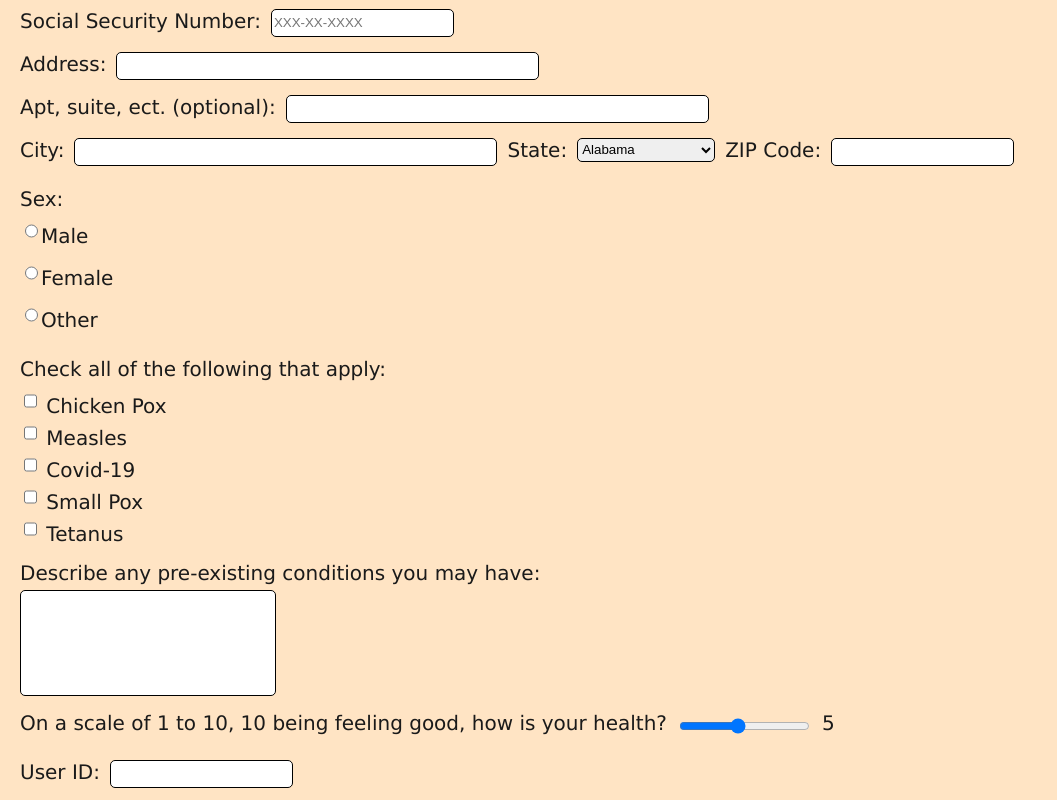
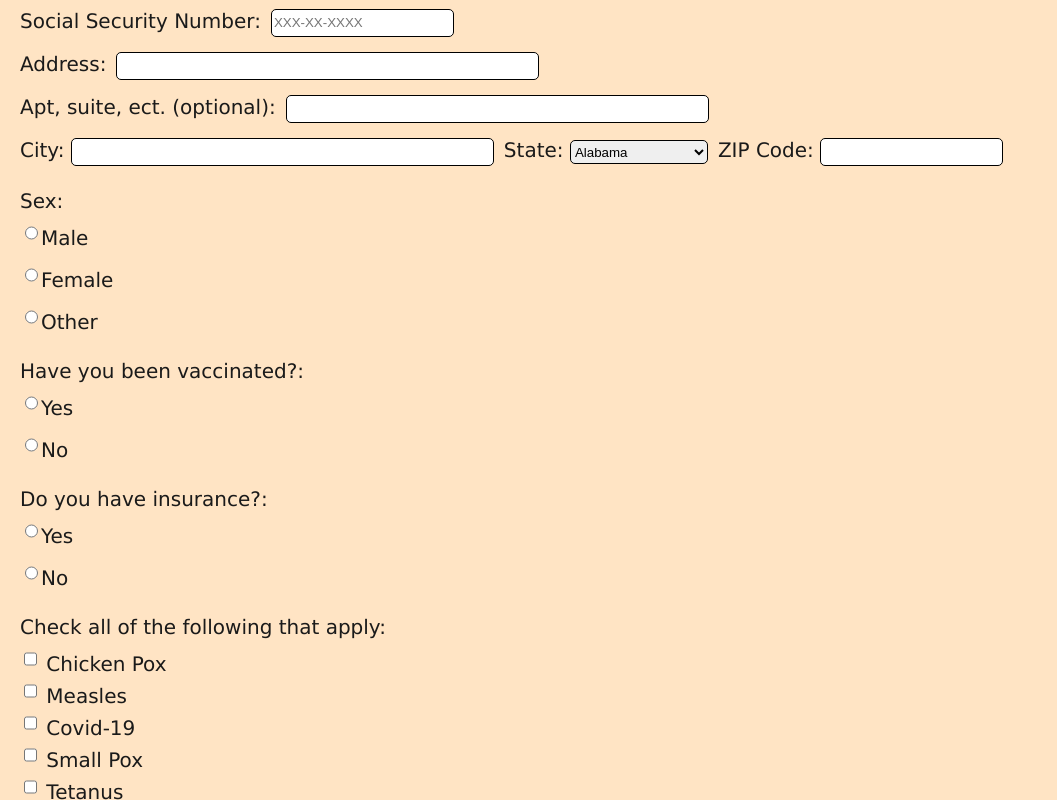
Before and after one commit to asg3232/TPAssignment1, a website built with webpack: page hw1.html in a window 1280 px wide. Shown: the part 518-1318 px from the top of the page, without its empty margins (0-1057 px from the left). Built offline with nearby package versions, Linux system fonts and the light colour scheme.

Commit message:
TP ASSIGNMENT 1 VERSION 1

```diff
--- a/css/style.css
+++ b/css/style.css
@@ -3,7 +3,7 @@ Name: Andrew Gibson
 Name of file: style.css
 Date Created: 09/01/2024
 Date Late Edited:
-Description: This is a patient registration form for Wraeclast Medical Group
+Description: This is the CSS for a patient registration form for Wraeclast Medical Group
 */
 
 input, select, textarea {
@@ -36,11 +36,12 @@ form {
   }
 }
 
-  /* Submit button size and margin */
+/* Submit button font size */
 [type="submit"] {
   font-size:15px;
 }
 
+/* Styling for table */
 .my-table {
   width: 100%;
   background-color: sandybrown;
@@ -71,12 +72,6 @@ form {
 
 /* nameItems class to edit location of First name, Middle initial, and Last name */
 .nameItems {
-    display: flex;
-    flex-direction: row;
-    gap: 10px;
-  }
-
-  .locationItems {
   display: flex;
   flex-direction: row;
   gap: 10px;
@@ -113,32 +108,35 @@ form {
   background-color: royalblue;
 }
 
-
+/* Margin for giving space between banner and first list */
 .topSpace {
   margin-top: 15px;
 }
 
+/* Margin for giving space on top of lines */
 .topSpaceSmall {
   margin-top: 5px;
 }
 
-
+/* Styling for column based listing */
 .sexTypes, .illnessTypes {
   display: flex;
   flex-direction: column;
 }
 
+/* Styling of box and margin space */
 .columnFlex {
   display: flex;
   flex-direction: column;
   margin-bottom: 15px;
 }
 
+/* Gives space for left margin */
 .leftSpace {
   margin-left: 20px;
 }
 
-
+/* Increases footer length */
 .bottom {
   position: fixed;
   bottom: 0;
@@ -146,7 +144,7 @@ form {
   width: 100%
 }
 
+/* Disables user from resizing text box */
 .resizeNone {
   resize: none;
 }
-}
--- a/hw1.html
+++ b/hw1.html
@@ -4,7 +4,7 @@ Name: Andrew Gibson
 Name of file: hw1.html
 Date Created: 09/01/2024
 Date Late Edited:
-Description: This is a patient registration form for Wraeclast Medical Group
+Description: This is the HTML code for a patient registration form for Wraeclast Medical Group
 -->
 
 <html lang="en">
@@ -20,7 +20,7 @@ Description: This is a patient registration form for Wraeclast Medical Group
   <script src="js/thankYou.js"></script>
 </head>
 <body onload="document.medicalRegistration.firstName.focus();">
-<form name='medicalRegistration' onSubmit="return thankYou();">
+<form name='medicalRegistration' action="hw1-thankyou.html" method="get">
   <!-- Make a header, this header includes a table -->
   <header>
     <!-- Table for my logo and banner -->
@@ -40,7 +40,7 @@ Description: This is a patient registration form for Wraeclast Medical Group
     </table>
   </header>
     <div class="leftSpace">
-      <!-- First name label and input -->
+      <!-- First name label and input-->
       <div class="flex topSpace">
         <div class="nameItems">
           <label for="firstName">First Name:</label>
@@ -167,11 +167,29 @@ Description: This is a patient registration form for Wraeclast Medical Group
         <div class="columnFlex">
           <label>Sex:</label>
           <div class="sexTypes topSpaceSmall">
-            <span><input id="sex1" name="sex" type="radio" value="Male" required/>Male</span>
-            <span><input id="sex2" name="sex" type="radio" value="Female" required/>Female</span>
-            <span><input id="sex3" name="sex" type="radio" value="Other" required/>Other</span>
+            <span><label for="sex1"></label><input id="sex1" name="sex" type="radio" value="Male" required/>Male</span>
+            <span><label for="sex2"></label><input id="sex2" name="sex" type="radio" value="Female" required/>Female</span>
+            <span><label for="sex3"></label><input id="sex3" name="sex" type="radio" value="Other" required/>Other</span>
           </div>
         </div>
+
+      <!-- Radio buttons for the selection of vaccination status, allowing only one selection -->
+      <div class="columnFlex">
+        <label>Have you been vaccinated?:</label>
+        <div class="sexTypes topSpaceSmall">
+          <span><label for="vaccinated1"></label><input id="vaccinated1" name="vaccinated" type="radio" value="yes" required/>Yes</span>
+          <span><label for="vaccinated2"></label><input id="vaccinated2" name="vaccinated" type="radio" value="no" required/>No</span>
+        </div>
+      </div>
+
+      <!-- Radio buttons for the selection of insurance coverage, allowing only one selection -->
+      <div class="columnFlex">
+        <label>Do you have insurance?:</label>
+        <div class="sexTypes topSpaceSmall">
+          <span><label for="insurance1"></label><input id="insurance1" name="insurance" type="radio" value="yes" required/>Yes</span>
+          <span><label for="insurance2"></label><input id="insurance2" name="insurance" type="radio" value="no" required/>No</span>
+        </div>
+      </div>
 
         <!-- Check boxes for previous illness -->
         <div class="columnFlex">
--- a/js/app.js
+++ b/js/app.js
@@ -1,13 +1,8 @@
 /* Code for the slider adjusting the number of pain the patient is feeling */
 let slider = document.getElementById("health")
-  let output = document.getElementById("healthValue")
-  output.innerHTML = slider.value;
-  slider.oninput = function () {output.innerHTML = this.value;};
-
-/* Code for linking to my Path of Exile character from the Settlers of Kalguur league after you submit your form */
-// document.getElementById("submitButton").onclick = function () {
-//   location.href = "hw1-thankyou.html"
-// }
+let output = document.getElementById("healthValue")
+output.innerHTML = slider.value;
+slider.oninput = function () {output.innerHTML = this.value;};
 
 /* Get the current date */
 const today = new Date();
--- a/js/thankYou.js
+++ b/js/thankYou.js
@@ -1,5 +1,4 @@
 function thankYou() {
   console.log('hello');
   location.href = "hw1-thankyou.html"
-  return true;
 }
```
Also changed, not shown: hw1-thankyou.html (+2 -1 lines). Lines whose indentation alone changed are shown as unchanged.
